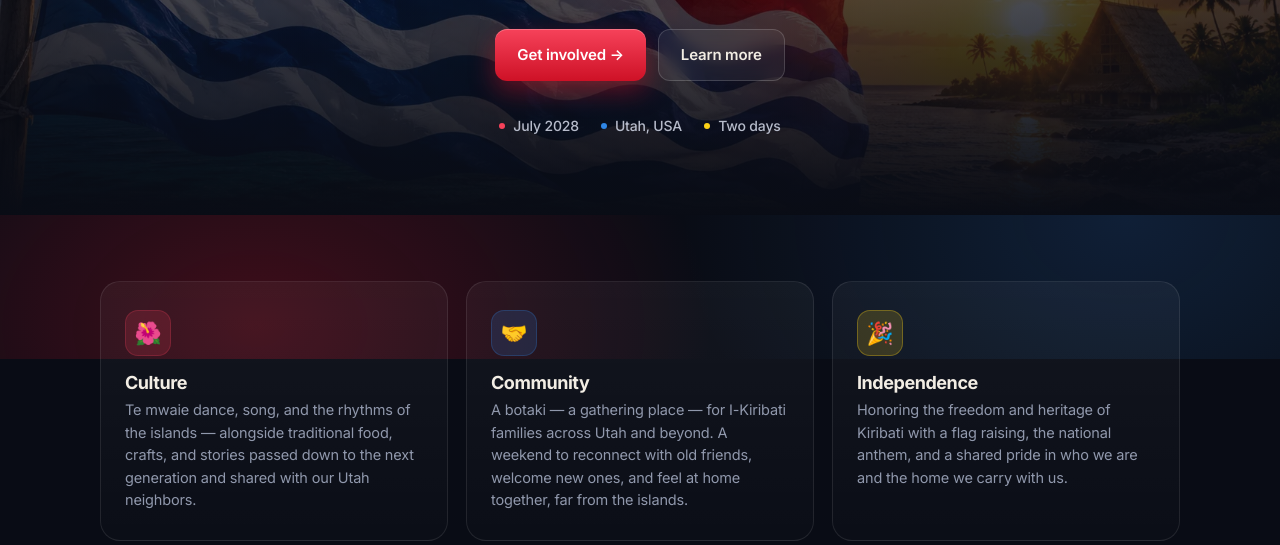
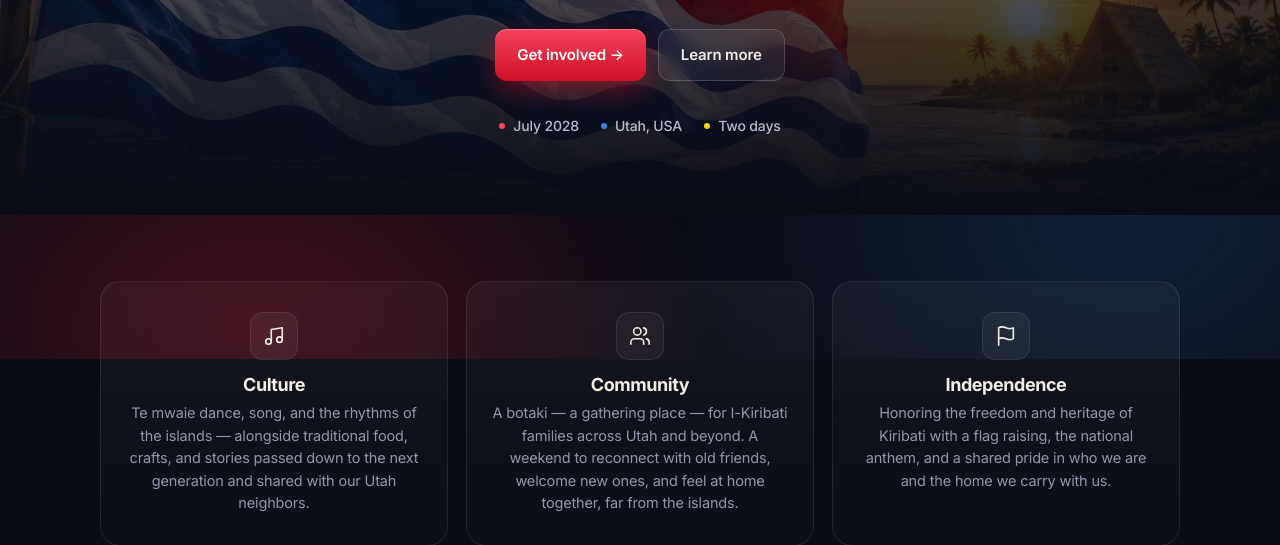
Before and after one commit to Utah-Kiribati-Independence/Utah-Kiribati-Independence.github.io, a plain HTML site: page index.html in a window 1280 px wide. Shown: the part 441-986 px from the top of the page. Drawn offline with Linux system fonts and the light colour scheme.

Commit message:
Deploy: 2026-07-19 05:41:38 MDT

```diff
--- a/index.html
+++ b/index.html
@@ -93,15 +93,14 @@
       /* ---------- Cards ---------- */
       .features { padding: 66px 0 70px; }
       .cards { display: grid; grid-template-columns: repeat(3, 1fr); gap: 18px; }
-      .card { position: relative; border: 1px solid var(--line); border-radius: 20px; padding: 28px 24px;
+      .card { position: relative; border: 1px solid var(--line); border-radius: 20px; padding: 30px 24px; text-align: center;
         background: linear-gradient(180deg, rgba(255, 255, 255, 0.045), rgba(255, 255, 255, 0.012)); transition: transform 0.18s, border-color 0.18s, box-shadow 0.18s; }
       .card:hover { transform: translateY(-4px); border-color: var(--line-2); box-shadow: 0 18px 40px rgba(0, 0, 0, 0.35); }
-      .card .ic { width: 46px; height: 46px; border-radius: 13px; display: grid; place-items: center; font-size: 22px; }
-      .card h3 { font-size: 18px; font-weight: 700; margin-top: 18px; }
-      .card p { margin-top: 7px; color: var(--ink-dim); font-size: 14.5px; }
-      .tint-red { background: rgba(246, 66, 90, 0.16); box-shadow: 0 0 0 1px rgba(246, 66, 90, 0.22) inset; }
-      .tint-blue { background: rgba(47, 134, 230, 0.16); box-shadow: 0 0 0 1px rgba(47, 134, 230, 0.24) inset; }
-      .tint-gold { background: rgba(252, 209, 22, 0.16); box-shadow: 0 0 0 1px rgba(252, 209, 22, 0.3) inset; }
+      .card .ic { width: 48px; height: 48px; border-radius: 13px; display: grid; place-items: center; margin: 0 auto;
+        background: rgba(255, 255, 255, 0.05); border: 1px solid var(--line); color: var(--ink); }
+      .card .ic svg { width: 22px; height: 22px; }
+      .card h3 { font-size: 18px; font-weight: 700; margin-top: 16px; }
+      .card p { margin-top: 8px; color: var(--ink-dim); font-size: 14.5px; }
 
       /* ---------- CTA panel ---------- */
       .cta-section { padding: 10px 0 84px; }
@@ -161,17 +160,17 @@
       <section class="features wrap" id="about">
         <div class="cards">
           <div class="card">
-            <div class="ic tint-red">🌺</div>
+            <div class="ic"><svg viewBox="0 0 24 24" fill="none" stroke="currentColor" stroke-width="1.75" stroke-linecap="round" stroke-linejoin="round"><path d="M9 18V5l12-2v13" /><circle cx="6" cy="18" r="3" /><circle cx="18" cy="16" r="3" /></svg></div>
             <h3>Culture</h3>
             <p>Te mwaie dance, song, and the rhythms of the islands — alongside traditional food, crafts, and stories passed down to the next generation and shared with our Utah neighbors.</p>
           </div>
           <div class="card">
-            <div class="ic tint-blue">🤝</div>
+            <div class="ic"><svg viewBox="0 0 24 24" fill="none" stroke="currentColor" stroke-width="1.75" stroke-linecap="round" stroke-linejoin="round"><path d="M16 21v-2a4 4 0 0 0-4-4H6a4 4 0 0 0-4 4v2" /><circle cx="9" cy="7" r="4" /><path d="M22 21v-2a4 4 0 0 0-3-3.87" /><path d="M16 3.13a4 4 0 0 1 0 7.75" /></svg></div>
             <h3>Community</h3>
             <p>A botaki — a gathering place — for I-Kiribati families across Utah and beyond. A weekend to reconnect with old friends, welcome new ones, and feel at home together, far from the islands.</p>
           </div>
           <div class="card">
-            <div class="ic tint-gold">🎉</div>
+            <div class="ic"><svg viewBox="0 0 24 24" fill="none" stroke="currentColor" stroke-width="1.75" stroke-linecap="round" stroke-linejoin="round"><path d="M4 15s1-1 4-1 5 2 8 2 4-1 4-1V3s-1 1-4 1-5-2-8-2-4 1-4 1z" /><path d="M4 22v-7" /></svg></div>
             <h3>Independence</h3>
             <p>Honoring the freedom and heritage of Kiribati with a flag raising, the national anthem, and a shared pride in who we are and the home we carry with us.</p>
           </div>
```
